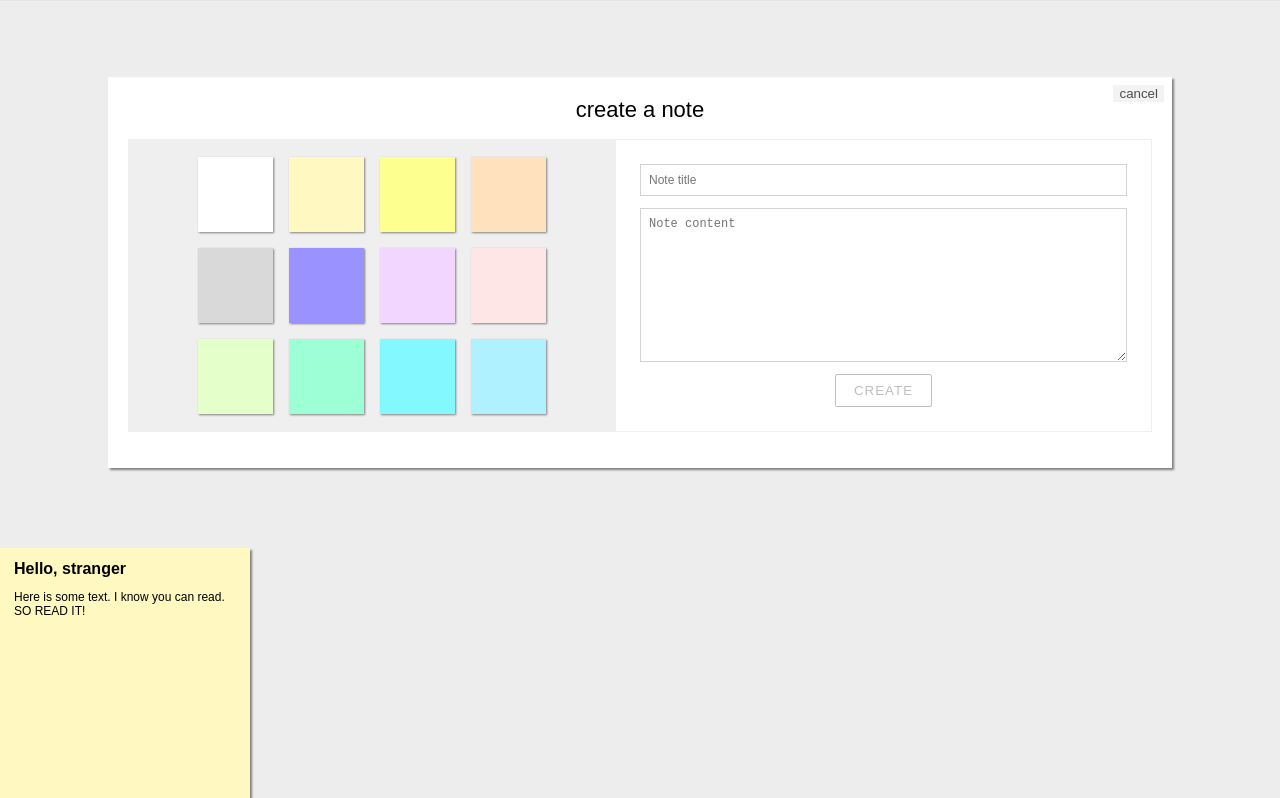
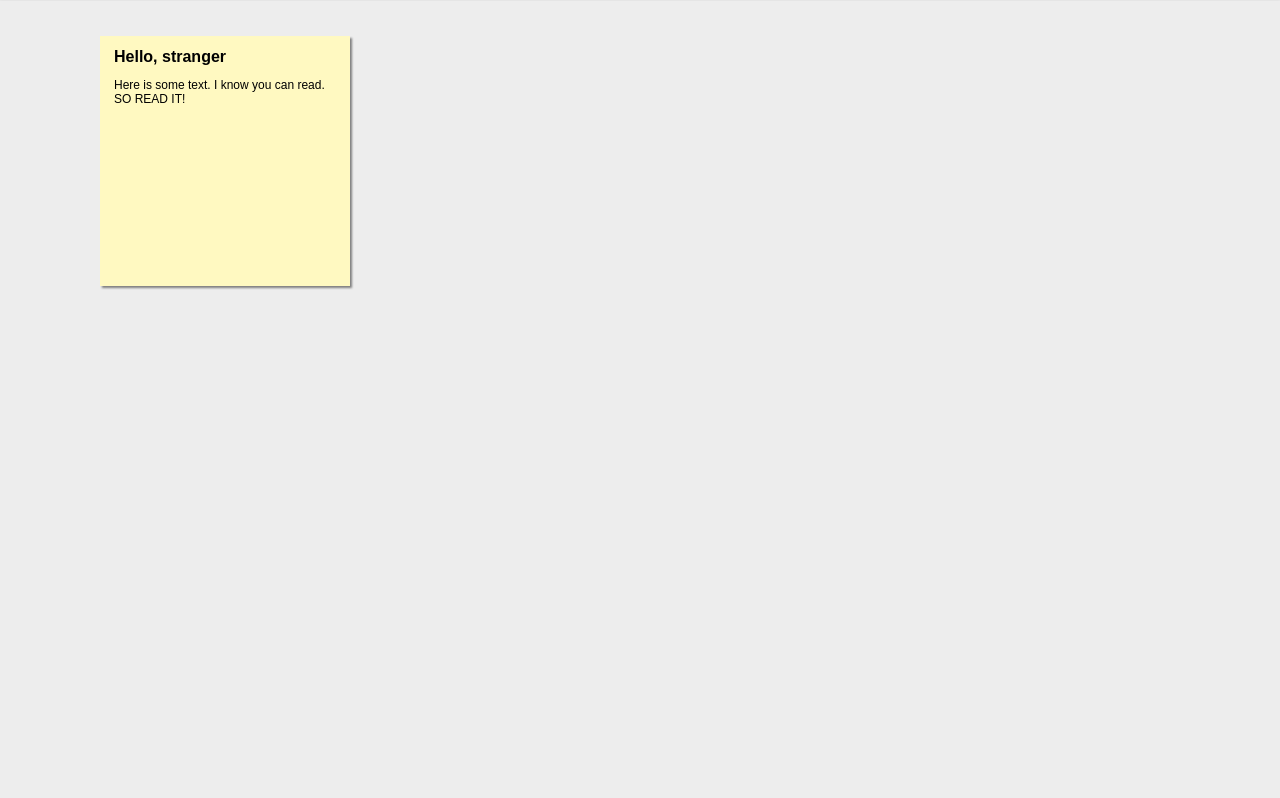
Before and after one commit to marianlam/react-notes, a React app: page / in a window 1280 px wide. Shown: the part 64-862 px from the top of the page. After the commit the page ends 800 px from the top, so only its background shows below. Built offline with nearby package versions, Linux system fonts and the light colour scheme.

Commit message:
wired close/open modal buttons

```diff
--- a/src/components/create_note_modal.js
+++ b/src/components/create_note_modal.js
@@ -4,7 +4,8 @@ import ColorPaletteBlock from './color_palette_block';
 class CreateNoteModal extends Component {
   constructor(props) {
     super(props);
-    this.state = {};
+    this.state = {
+    };
   }
 
   render() {
@@ -16,10 +17,20 @@ class CreateNoteModal extends Component {
         </li>
       );
     });
+    let modalStyle;
+    if (this.props.isModalOpen) {
+      modalStyle = {
+        visibility: 'visible',
+      };
+    } else {
+      modalStyle = {
+        visibility: 'hidden',
+      };
+    }
     return (
-      <div id="create-note-modal">
+      <div id="create-note-modal" style={modalStyle}>
         <h2 id="modal-title">create a note</h2>
-        <button id="button-cancel" type="button">cancel</button>
+        <button id="button-cancel" type="button" onClick={this.props.closeModal}>cancel</button>
         <div>
           <div id="color-palette">
             <ul>
--- a/src/components/note.js
+++ b/src/components/note.js
@@ -6,9 +6,9 @@ class Note extends Component {
     this.state = {
       title: 'Hello, stranger',
       text: 'Here is some text. I know you can read. SO READ IT!',
-      // x: 0,
-      // y: 0,
-      // zIndex: 0
+      x: 100,
+      y: 100,
+      zIndex: 999,
     };
   }
 
@@ -16,9 +16,13 @@ class Note extends Component {
     const noteStyle = {
       display: 'inline-block',
       backgroundColor: '#FFF9C1',
+      boxShadow: '2px 2px 2px gray',
       width: '250px',
       height: '250px',
-      boxShadow: '2px 2px 2px gray',
+      position: 'absolute',
+      top: this.state.y,
+      left: this.state.x,
+      zIndex: this.state.zIndex,
     };
 
     const noteTitleStyle = {
--- a/src/components/utility_bar.js
+++ b/src/components/utility_bar.js
@@ -1,11 +1,19 @@
-import React from 'react';
+import React, { Component } from 'react';
 
-const UtilityBar = () => {
+class UtilityBar extends Component {
+  constructor(props) {
+    super(props);
+    this.state = {
+    };
+  }
+
+  render() {
     const utilityBarStyle = {
       backgroundColor: 'white',
       boxShadow: '0 2px 2px gray',
       display: 'flex',
       padding: '0 16px',
+      zIndex: '1000',
     };
 
     const headerStyle = {
@@ -37,12 +45,13 @@ const UtilityBar = () => {
       <div style={utilityBarStyle}>
         <h1 style={headerStyle}>Note Board</h1>
         <div style={buttonContainerStyle}>
-        <button style={buttonStyle} className="button-utility" type="button">Create Note</button>
+          <button onClick={this.props.toggleModal} style={buttonStyle} className="button-utility" type="button">Create Note</button>
           <button style={buttonStyle} className="button-utility" type="button">Delete All</button>
           <button style={buttonStyle} className="button-utility" type="button">Organize Notes</button>
         </div>
       </div>
     );
-};
+  }
+}
 
 export default UtilityBar;
--- a/src/index.js
+++ b/src/index.js
@@ -8,14 +8,23 @@ import Note from './components/note';
 class App extends Component {
   constructor(props) {
     super(props);
-    this.state = {};
+    this.state = {
+      isModalOpen: false,
+    };
+    this.toggleModal = this.toggleModal.bind(this);
+  }
+
+  toggleModal() {
+    this.setState(prevState => ({
+      isModalOpen: !prevState.isModalOpen,
+    }));
   }
 
   render() {
     return (
       <div>
-        <UtilityBar />
-        <CreateNoteModal />
+        <UtilityBar toggleModal={this.toggleModal} />
+        <CreateNoteModal isModalOpen={this.state.isModalOpen} closeModal={this.toggleModal} />
         <Note />
       </div>
     );
--- a/src/style.scss
+++ b/src/style.scss
@@ -7,12 +7,11 @@ body {
 
 .button-utility {
   opacity: 0.5;
+  outline: none;
 }
 .button-utility:hover,
-.button-utility:active,
-.button-utility:focus {
+.button-utility:active {
   opacity: 1;
-  outline: none;
 }
 
 #create-note-modal {
@@ -22,6 +21,7 @@ body {
   padding: 20px;
   position: relative;
   width: 80%;
+  z-index: 1000;
   #modal-title {
     font-size: 22px;
     font-weight: lighter;
@@ -32,6 +32,7 @@ body {
     border: none;
     background-color: none;
     opacity: 0.7;
+    outline: none;
     position: absolute;
     top: 8px;
     right: 8px;
```
Lines whose indentation alone changed are shown as unchanged.
